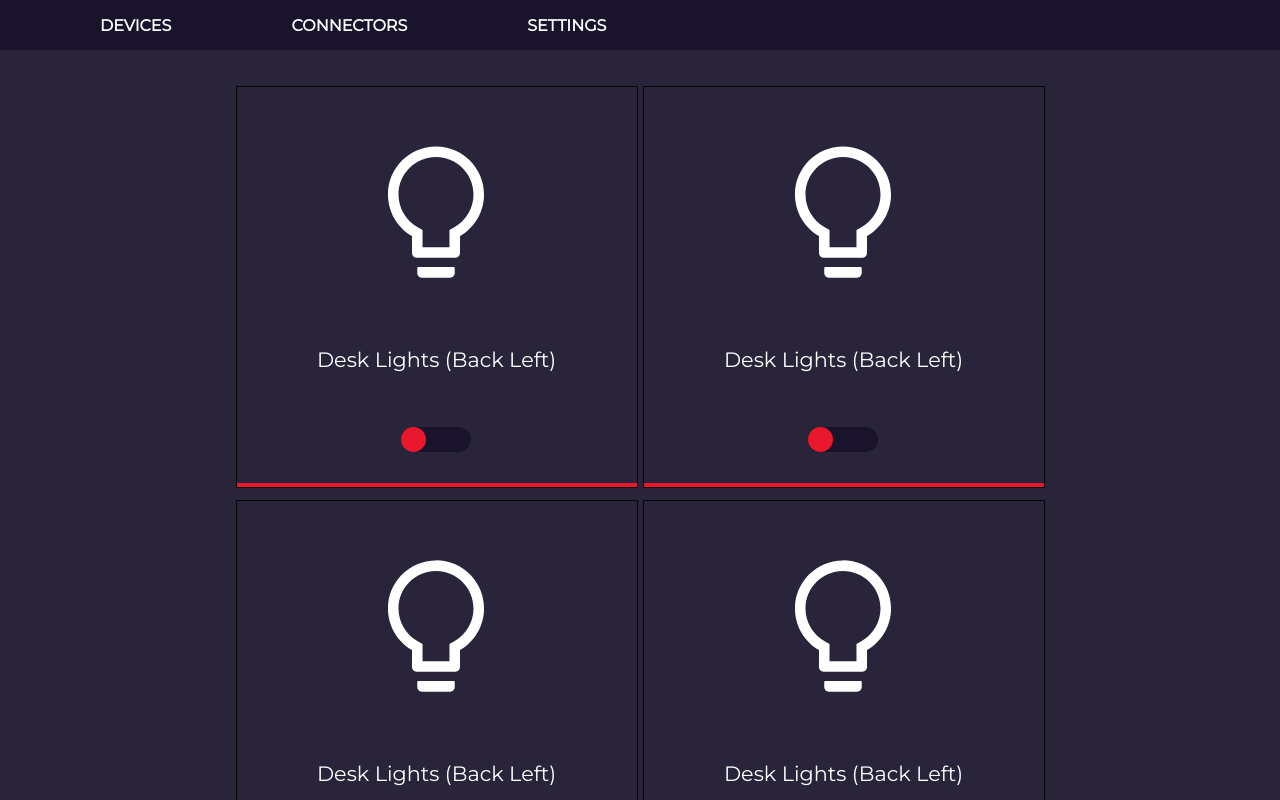
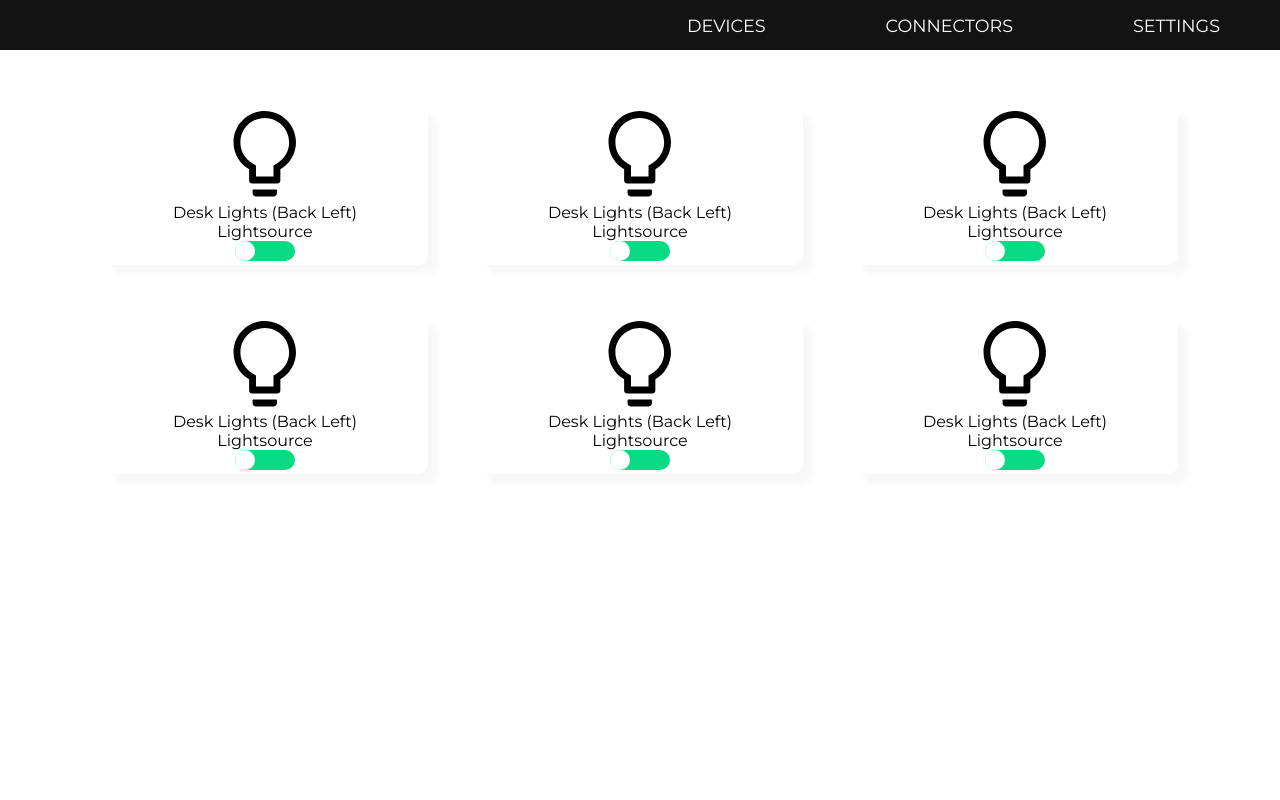
Before and after one commit to SigJig/led-strip-controller, a React (Create React App) app in the folder webapp/: page / in a window 1280 px wide. Shown: the top 800 px of the page. Built offline with nearby package versions, Linux system fonts and the light colour scheme.

Commit message:
Design redo

```diff
--- a/webapp/src/components/navbar.scss
+++ b/webapp/src/components/navbar.scss
@@ -1,37 +1,61 @@
 
 @import '../styles/colors';
+@import '../styles/utils';
 
 .navbar {
     $height: 50px;
+    $spacing: 60px;
+    $font-size: 1.1rem;
+    $transition-time: 400ms;
+
+    top: 0;
+    height: $height;
+    width: 100%;
+    background-color: $background-black;
 
     position: fixed;
-    display: flex;
-    width: 100%;
-    height: $height;
-    background-color: $background-dark;
 
     ul {
-        text-decoration: none;
-        list-style-type: none;
+        display: flex;
+        flex: none;
+        height: $height;
+        list-style: none;
         margin: 0;
-        height: 100%;
-        color: white;
-        display: flex;
-        flex: auto;
-        justify-content: flex-start;
-        align-items: center;
-        flex-direction: row;
+        justify-content: flex-end;
 
         li {
+            cursor: pointer;
+            display: flex;
             height: 100%;
-            display: flex;
-            margin: 0;
+            padding: 0 $spacing;
+            color: $text-main;
+            font-size: $font-size;
+            flex-direction: column;
+            justify-content: center;
             align-items: center;
-            padding: 0 60px;
-            font-weight: bolder;
+            position: relative;
 
-            &:hover {
-                background-color: $background-main;
+            @include transition($transition-time);
+
+            &:hover, &:active, &:focus {
+                color: $success;
+
+                &:after {
+                    opacity: 1;
+                    background-color: $success !important;
+                }
+            }
+
+            &:after {
+                content: "";
+                opacity: 0;
+                position: absolute;
+                flex: none;
+                bottom: 0;
+                width: 30%;
+                height: 1px;
+
+                @include transition(opacity $transition-time);
             }
         }
     }
--- a/webapp/src/components/navbar.tsx
+++ b/webapp/src/components/navbar.tsx
@@ -16,11 +16,7 @@ export default class Navbar extends React.Component<{}, INavState> {
         return (
             <nav className="navbar">
                 <ul>
-                    {routes.map(x => (
-                        <li>
-                            {x}
-                        </li>
-                    ))}
+                    {routes.map(x => <li>{x}</li>)}
                 </ul>
             </nav>
         )
--- a/webapp/src/index.css
+++ b/webapp/src/index.css
@@ -1,6 +1,13 @@
+
+* {
+  margin: 0;
+  padding: 0;
+}
 
 html {
   height: 100%;
+  margin: 0;
+  padding: 0;
 }
 
 body {
@@ -8,9 +15,10 @@ body {
   width: 100%;
   height: 100%;
   padding: 0;
+  top: 0;
 
   font-family: Montserrat;
-  background-color: #29243A;
+  background-color: #fff;
 
   -webkit-font-smoothing: antialiased;
   -moz-osx-font-smoothing: grayscale;
@@ -24,12 +32,3 @@ code {
 #root {
   height: 100%;
 }
-
-.container {
-  display: flex;
-  margin: 0;
-  padding: 0;
-  flex: 1;
-  width: 100%;
-  height: 100%;
-}
--- a/webapp/src/index.tsx
+++ b/webapp/src/index.tsx
@@ -9,9 +9,9 @@ import Devices from './screens/devices'
 
 const App: React.FC = () => {
     return (
-        <div className="container">
+        <div>
+            <Navbar/>
             <Devices/>
-            <Navbar/>
         </div>
     )
 }
--- a/webapp/src/screens/devices.scss
+++ b/webapp/src/screens/devices.scss
@@ -1,108 +1,102 @@
 
 @import '../styles/colors';
 @import '../styles/utils';
-@import '../styles/classes';
 
-.devices {
+.container {
     display: flex;
-    flex: none;
-    width: 90%;
-    height: 80%;
-    margin: auto;
-    flex-wrap: wrap;
     justify-content: center;
 
-    .card {
-        $size: 400px;
+    margin-top: 80px;
+
+    ul {
+        $outer-margin: 20px;
+        $li-width: 325px;
+        $li-margin: 25px;
+
+        $max-row-len: 8;
 
         display: flex;
-        width: $size;
-        height: $size;
-        color: $text-main;
-        border: 1px solid $border-main;
-        flex-direction: column;
-        justify-self: center;
-        align-items: center;
-        margin: 6px 2.5px;
+        list-style: none;
+        flex-direction: row;
+        flex-wrap: wrap;
 
-        .icon {
-            width: 150px;
-            height: 150px;
-            margin-bottom: 60px;
+
+        @function calc-width($amt) {
+            @return (($li-margin * 2) * $amt) + ($li-width * $amt);
         }
 
-        .switch {
-            $width: 70px;
-            $height: 25px;
+        @for $i from 1 through $max-row-len {
+            $_width: calc-width($i);
 
-            display: inline-block;
-            width: $width;
-            height: $height;
-
-            input {
-                display: inline-block;
-                opacity: 0;
-                width: 0;
-                height: 0;
-            }
-
-            .slider {
-                cursor: pointer;
-                display: inline-block;
-                background-color: $background-dark;
-                border-radius: $width / 2;
-                width: 100%;
-                height: 100%;
-
-                @include transition(.4s);
-            }
-
-            .slider:before {
-                display: inline-block;
-                content: "";
-                width: $height; // Same as the height of the bar
-                height: 100%;
-                border-radius: 50%;
-                background-color: $error;
-
-                @include transition(.4s);
-            }
-
-            input:checked + .slider:before {
-                background-color: $success;
-
-                @include transform(translateX($width - $height));
+            @media screen and (
+                min-width: ($outer-margin + $_width)
+            ) and (
+                max-width: ($outer-margin + calc-width($i + 1))
+            ) {
+                max-width: $_width;
             }
         }
 
-        span {
-            flex: 1;
-            font-size: 1.3rem;
-        }
+        li {
+            display: flex;
+            flex: none;
+            flex-direction: column;
+            align-items: center;
+            background-color: $text-main;
+            height: auto;
+            margin: $li-margin;
 
-        img {
-            flex: 1;
-            width: 40%;
-            height: 40%;
-        }
+            width: $li-width;
+            border-radius: 10px;
 
-        .inner {
-            display: flex;
-            flex: auto;
-            flex-direction: column;
-            justify-content: center;
-            align-items: center;
-            padding: 50px 0px;
-        }
+            box-shadow: 10px 10px 5px rgba(0, 0, 0, 0.032);
 
-        .status {
-            position: relative;
-            flex: none;
-            background-color: $error;
-            height: 1%;
-            width: 100%;
+            .icon {
+                width: 30%;
+                height: $li-width * 0.3;
+                margin-bottom: 0;
+                padding-bottom: 0;
+            }
 
-            @include transition(.4s);
+            span {
+                margin-top: 0;
+            }
+
+            label {
+                position: relative;
+
+                input {
+                    position: absolute;
+                    display: inline-block;
+                    width: 0;
+                    height: 0;
+                    opacity: 0;
+                }
+
+                span {
+                    $slider-width: 60px;
+                    $slider-height: 20px;
+
+                    cursor: pointer;
+                    display: inline-block;
+                    width: $slider-width;
+                    height: $slider-height;
+                    border-radius: $slider-width / 2;
+                    background-color: $success;
+
+                    &:before {
+                        display: inline-block;
+                        content: "";
+                        width: $slider-height;
+                        height: $slider-height;
+                        background-color: $text-main;
+
+                        border-radius: 50%;
+
+                        @include transition(400ms);
+                    }
+                }
+            }
         }
     }
 }
--- a/webapp/src/screens/devices.tsx
+++ b/webapp/src/screens/devices.tsx
@@ -1,69 +1,30 @@
 
 import React from 'react'
-import { IconType } from 'react-icons/lib/cjs'
+import './devices.scss'
 import { AiOutlineBulb as Bulb } from 'react-icons/ai'
 
-// import { d1 } from '../connector'
+const routes = [
+    'Devices', 'Connectors', 'Settings'
+]
 
-import './devices.scss'
-
-interface ICardState {
-    checked: boolean
-}
-
-interface ICardProps {
-    image: IconType,
-    text: string
-}
-
-const devices = Array(8).fill(
-    {
-        image: Bulb,
-        text: 'Desk Lights (Back Left)'
-    }
-)
-
-export class DeviceCard extends React.Component<ICardProps, ICardState> {
-    constructor(props: ICardProps) {
-        super(props)
-
-        this.state = { checked: false }
-        this.toggleCheckbox = this.toggleCheckbox.bind(this)
-    }
-
-    toggleCheckbox({target}: React.ChangeEvent<HTMLInputElement>) {
-        const { checked } = target
-
-        // d1.power(checked)
-        this.setState({checked: checked})
-    }
-
+export default class Alt extends React.Component<{}, {}> {
     render() {
-        const { image, text } = this.props
-        const A = image;
-
         return (
-            <div className="card">
-                <div className="inner">
-                    <A className="icon"/>
-                    <span>{text}</span>
-                    <label className="switch">
-                        <input type="checkbox" onChange={this.toggleCheckbox}/>
-                        <span className="slider"></span>
-                    </label>
-                </div>
-                <div className={`status${this.state.checked ? " success " : ""}`}></div>
+            <div className="container">
+                <ul>
+                    {Array(6).fill(undefined).map(x => (
+                    <li>
+                        <Bulb className="icon"/>
+                        <span>Desk Lights (Back Left)</span>
+                        <span>Lightsource</span>
+                        <label>
+                            <input type="checkbox"/>
+                            <span></span>
+                        </label>
+                    </li>
+                    ))}
+                </ul>
             </div>
         )
     }
 }
-
-export default class Devices extends React.Component<{}, {}> {
-    render() {
-        return (
-            <div className="devices">
-                {devices.map(x => <DeviceCard {...x}/>)}
-            </div>
-        )
-    }
-}
--- a/webapp/src/styles/_colors.scss
+++ b/webapp/src/styles/_colors.scss
@@ -2,6 +2,7 @@
 $background-main: #29243A;
 $background-dark: #19142B;
 
+$background-black: #131313;
 $text-main: #fff;
 
 $border-main: #070707;
```
